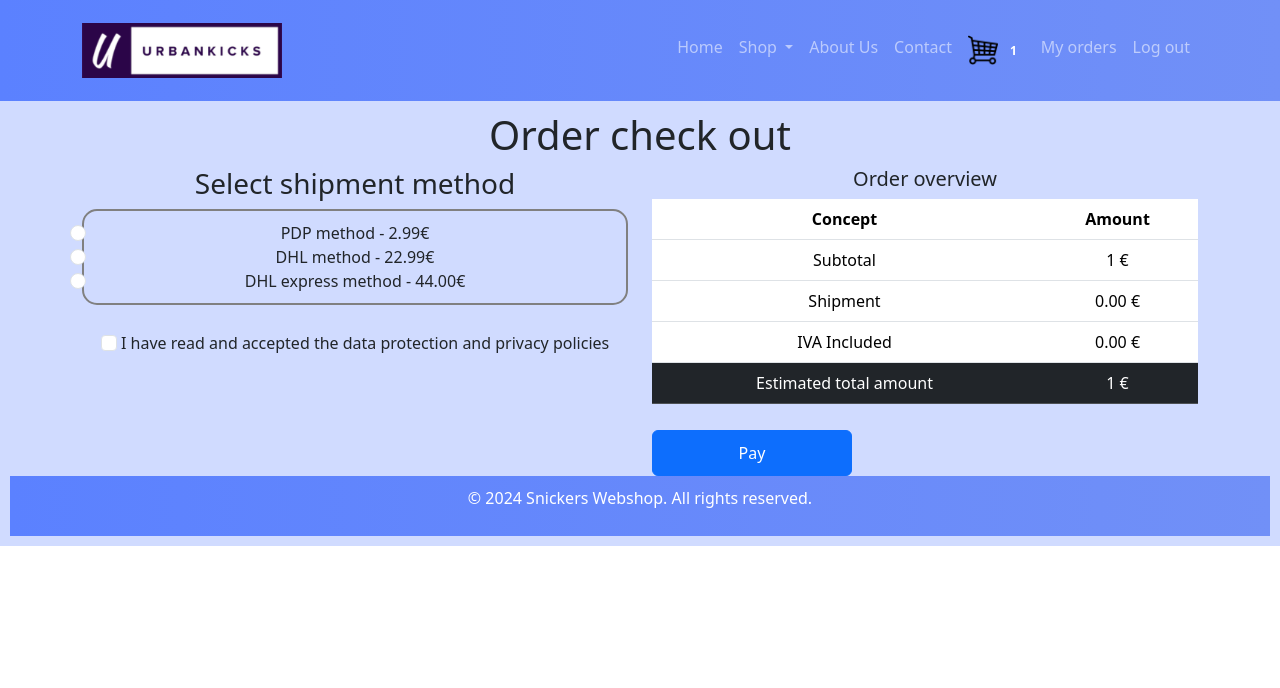
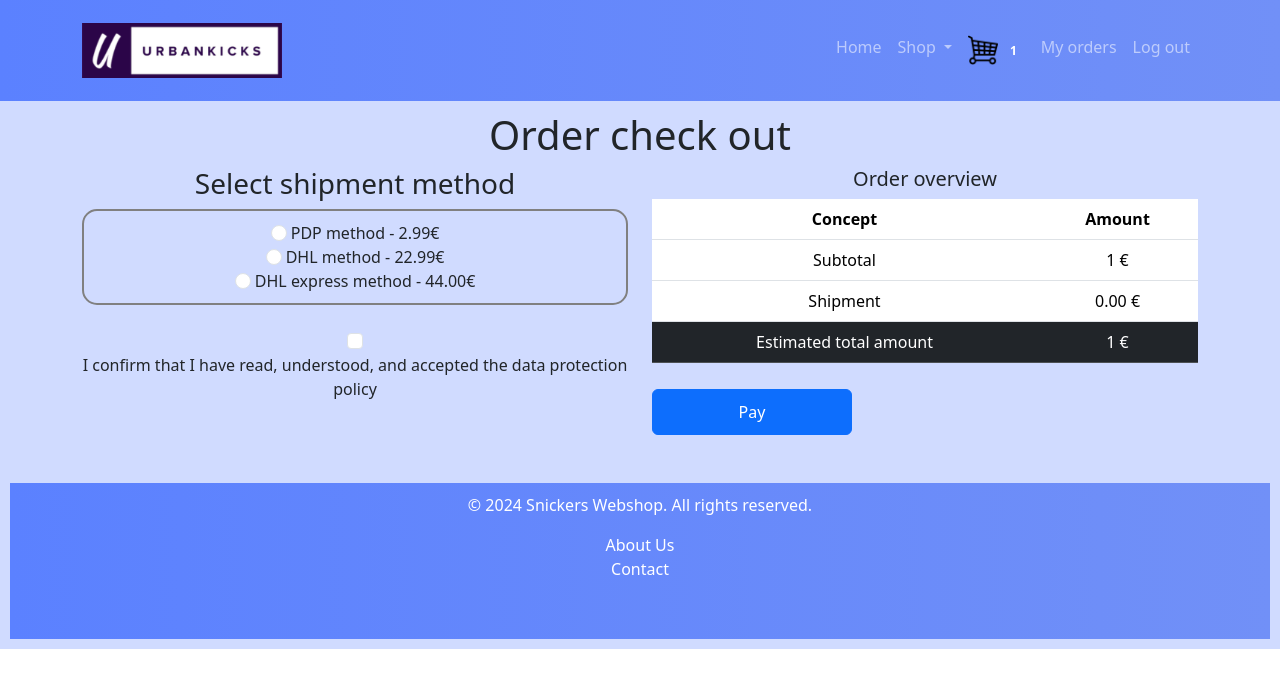
Before and after one commit to YeryCintru/SnickersWebshop, a PHP site: page /PHP/checkOut.php in a window 1280 px wide. Shown: the top 688 px of the page. Run offline with PHP 8.4, Linux system fonts and the light colour scheme; the visitor is signed in with stand-in values (Sample User, id 1); data comes from the database, SQL or seed files in the repository; data that the repository does not hold is empty.

Commit message:
Algunos ajustes en las páginas

```diff
--- a/PHP/checkOut.php
+++ b/PHP/checkOut.php
@@ -20,7 +20,7 @@ if (!isset($_SESSION['totalPrice'])) {
             <!-- Shipment Method -->
             <div class="col">
                 <h3>Select shipment method</h3>
-                <div class="form-check" style="border: 2px solid gray; border-radius: 15px; padding: 10px;">
+                <div  style="border: 2px solid gray; border-radius: 15px; padding: 10px;">
                     <!-- Option 1 -->
                     <input class="form-check-input" type="radio" name="shippingMethod" id="pdpMethod" value="2.99" required>
                     <label class="form-check-label" for="pdpMethod">
@@ -47,7 +47,7 @@ if (!isset($_SESSION['totalPrice'])) {
                 <!-- Checkbox -->
                 <input class="form-check-input" type="checkbox" id="termsCheckbox" required>
                 <label class="form-check-label" for="termsCheckbox">
-                    I have read and accepted the data protection and privacy policies
+                I confirm that I have read, understood, and accepted the data protection policy
                 </label>
                 <br><br>
             </div>
@@ -68,10 +68,6 @@ if (!isset($_SESSION['totalPrice'])) {
                         <td>Shipment</td>
                         <td class="right-align" id="shippingCost">0.00 €</td>
                     </tr>
-                    <tr>
-                        <td>IVA Included</td>
-                        <td class="right-align">0.00 €</td>
-                    </tr>
                     <tr class="table-dark">
                         <td>Estimated total amount</td>
                         <td class="right-align" id="totalAmount"> <?php echo $_SESSION['totalPrice']?> €</td>
@@ -80,15 +76,17 @@ if (!isset($_SESSION['totalPrice'])) {
 
                 <!-- Submit Button -->
                 <button type="submit" class="btn btn-primary" id="toOrder">Pay</button>
-                <br>
-                <br>
+
 
             </div>
         </div>
     </form>
 </div>
 
+<br><br>
+
 <?php include 'dependences_php/footImport.php';?>
+
 </main>
 
 <script>
--- a/PHP/dependences_php/footImport.php
+++ b/PHP/dependences_php/footImport.php
@@ -1,5 +1,10 @@
 <footer>
         <p style="text-align: center;">&copy; 2024 Snickers Webshop. All rights reserved.</p>
+                    <a style="text-align: center;" class="nav-link <?= ($activePage == 'about') ? 'active' : ''; ?>" href="aboutus.php">About Us</a>
+
+                    <a style="text-align: center;" class="nav-link <?= ($activePage == 'contact') ? 'active' : ''; ?>" href="contact.php">Contact</a>
+                    <br>
+                    <br>
     </footer>
 
     <script src="..\JS\bootstrap\js\bootstrap.bundle.min.js"></script>
--- a/PHP/dependences_php/headImport.php
+++ b/PHP/dependences_php/headImport.php
@@ -88,12 +88,7 @@ $_SESSION['cart'] = $totalArticles;
                         <li><a class="dropdown-item" href="basketBall.php">Basketball</a></li>
                     </ul>
                 </li>
-                <li class="nav-item">
-                    <a class="nav-link <?= ($activePage == 'about') ? 'active' : ''; ?>" href="aboutus.php">About Us</a>
-                </li>
-                <li class="nav-item">
-                    <a class="nav-link <?= ($activePage == 'contact') ? 'active' : ''; ?>" href="contact.php">Contact</a>
-                </li>
+
 
                 <li class="nav-item">
                     <a class="nav-link <?= ($activePage == 'contact') ? 'active' : ''; ?>" href="shoppingCart.php">
```
Also changed, not shown: PHP/myOrders.php (+31 -6 lines).
